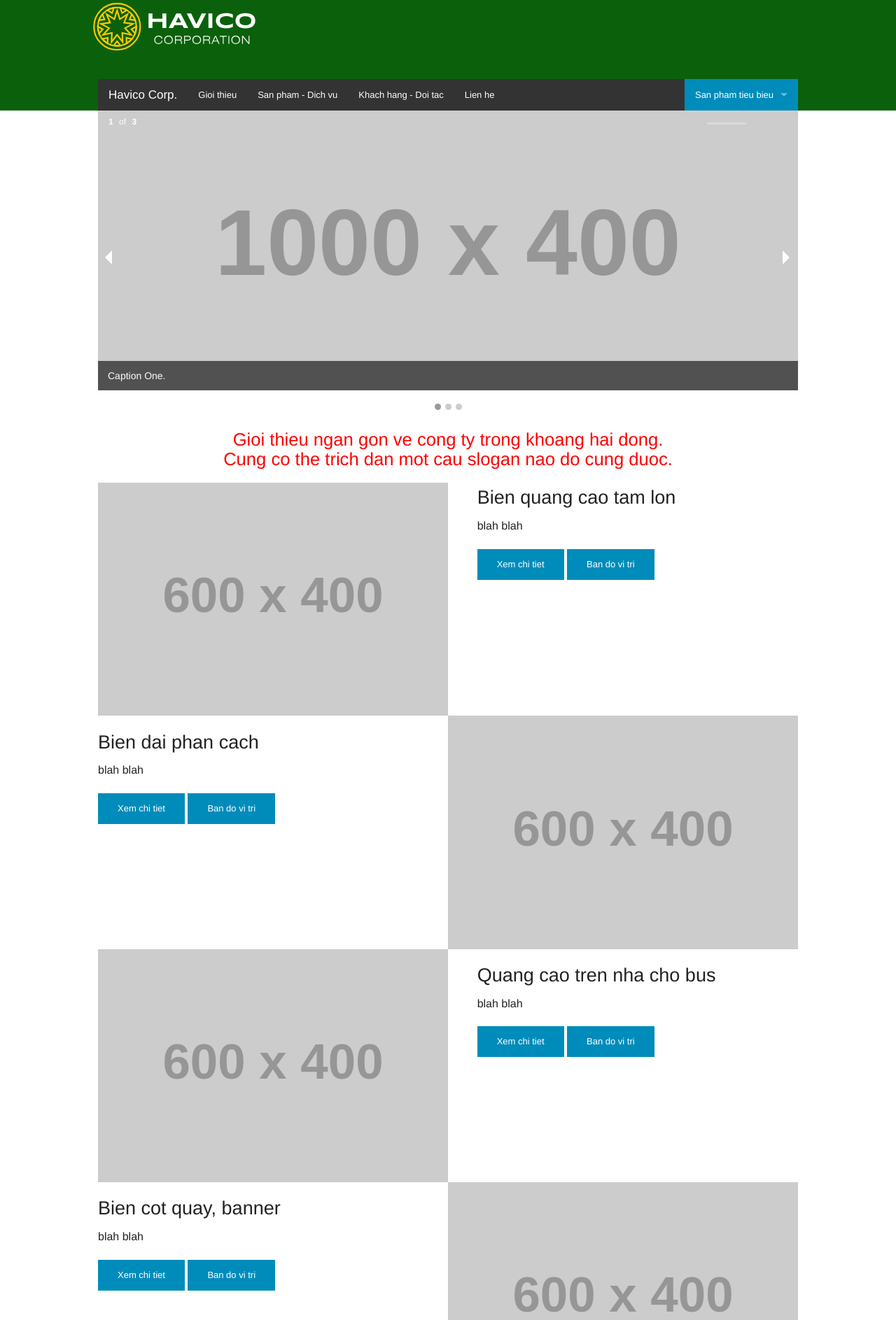
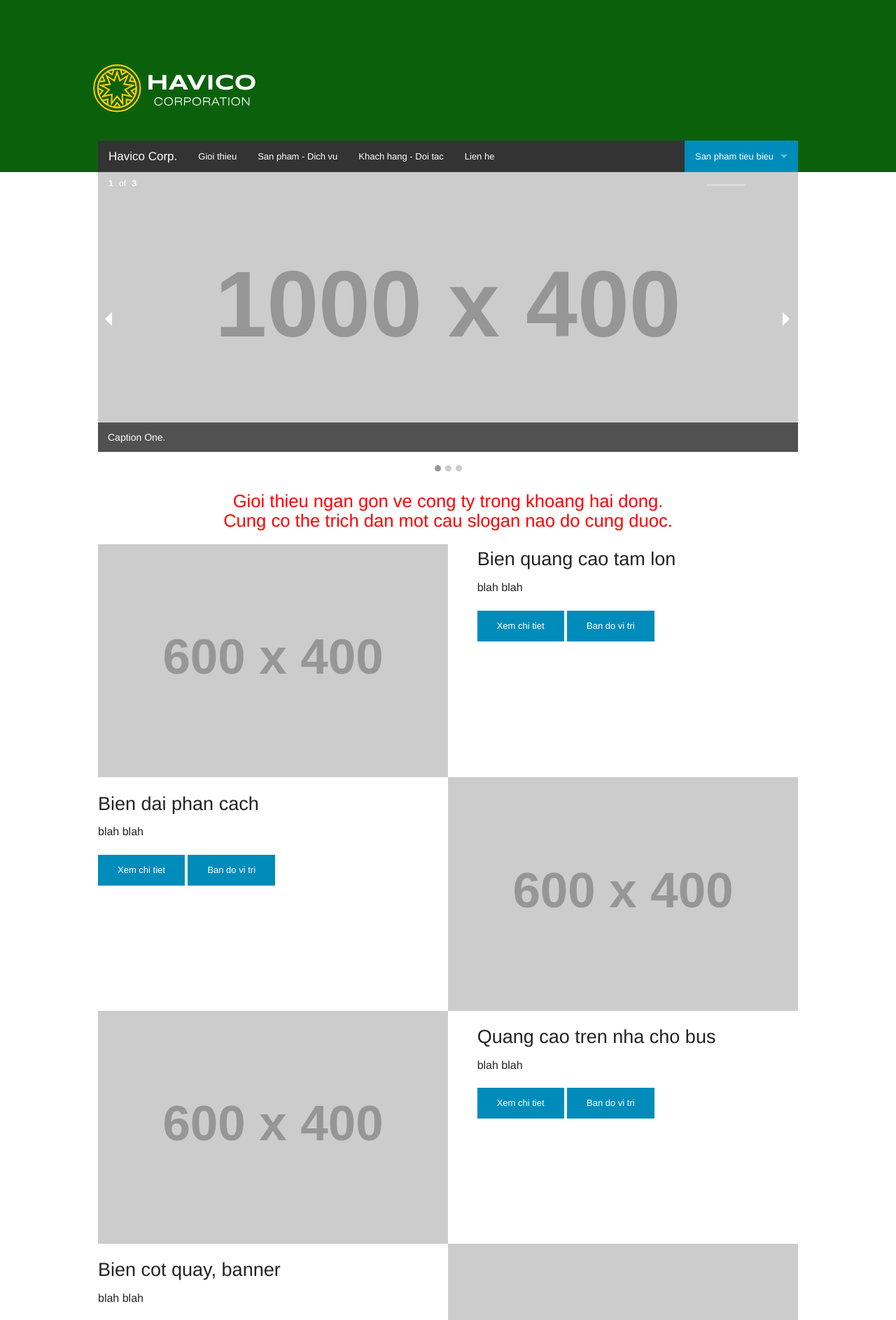
Before and after one commit to haviet/static-on-foundation, a Jekyll site: the page built from index.html, in a window 1280 px wide. Shown: the top 1887 px of the page at 70% size. Built offline with Jekyll 4.4.1, drawn with Linux system fonts in a browser that asks for light colours.

Commit message:
Update custom.css

```diff
--- a/css/custom.css
+++ b/css/custom.css
@@ -1,5 +1,5 @@
 nav {margin-top: 2em;}
-img.hvlogo {width: 280px; margin-left: -0.2em;}
+img.hvlogo {width: 280px; margin-top:2em; margin-left: -0.2em;}
 
 p.introtext {text-align:center; line-height:1.1em;}
 p.bigtext {font-size:1.6em; color:red;}
```
